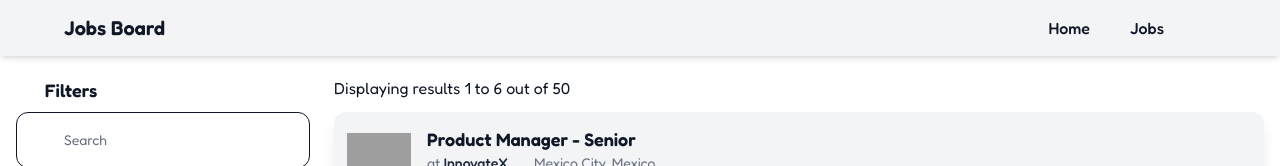
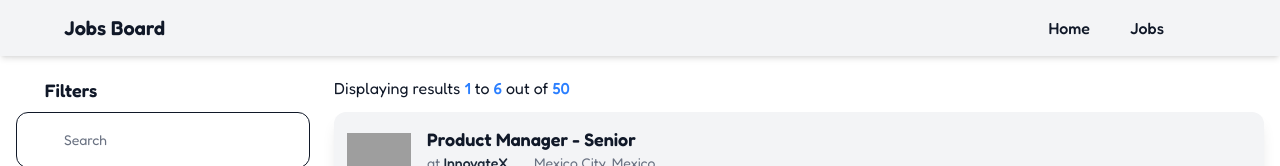
Before and after one commit to Yizack/jobs-board-demo, a Vue app: page /jobs in a window 1280 px wide. Shown: the top 166 px of the page. Built offline with nearby package versions, Linux system fonts and the light colour scheme; grey boxes are pictures that could not be loaded; some icons are missing.

Commit message:
refactor: move display to pagination composable

```diff
--- a/src/stores/jobs.ts
+++ b/src/stores/jobs.ts
@@ -46,22 +46,11 @@ export const useJobsStore = defineStore("jobs", () => {
     });
   });
 
-  const applyFilters = (newFilters: JobFilters) => filters.value = { ...filters.value, ...newFilters };
+  const applyFilters = (newFilters: Partial<JobFilters>) => filters.value = { ...filters.value, ...newFilters };
   const resetFilters = () => filters.reset();
 
   // Pagination for list of jobs
   const pagination = usePagination(filteredData, { pageSize: 6 });
-
-  const display = computed(() => {
-    const currentPage = pagination.currentPage.value;
-    const pageSize = pagination.currentPageSize.value;
-    const isInRange = currentPage <= pagination.pageCount.value && currentPage > 0;
-    return {
-      total: Object.values(filters.value).some(Boolean) ? filteredData.value.length : data.value.length,
-      from: isInRange ? (currentPage - 1) * pageSize + 1 : 0,
-      to: isInRange ? Math.min(currentPage * pageSize, filteredData.value.length) : 0
-    };
-  });
 
   return {
     data,
@@ -70,7 +59,6 @@ export const useJobsStore = defineStore("jobs", () => {
     filters,
     applyFilters,
     resetFilters,
-    pagination,
-    display
+    pagination
   };
 });
--- a/src/utils/pagination.ts
+++ b/src/utils/pagination.ts
@@ -42,9 +42,21 @@ export const usePagination = <T>(items: Ref<T[]>, config: { pageSize: number })
 
   const data = computed(() => items.value.slice(sliceStart.value, sliceEnd.value));
 
+  const display = computed(() => {
+    const currentPage = pagination.currentPage.value;
+    const pageSize = pagination.currentPageSize.value;
+    const isInRange = currentPage <= pagination.pageCount.value && currentPage > 0;
+    return {
+      total: totalItems.value,
+      from: isInRange ? (currentPage - 1) * pageSize + 1 : 0,
+      to: isInRange ? Math.min(currentPage * pageSize, items.value.length) : 0
+    };
+  });
+
   return {
     ...pagination,
     data,
+    display,
     goToPage
   };
 };
--- a/src/views/jobs/JobList.vue
+++ b/src/views/jobs/JobList.vue
@@ -8,7 +8,7 @@ import JobFilters from "~/components/job/JobFilters.vue";
 import ItemsPagination from "~/components/ItemsPagination.vue";
 
 const jobsStore = useJobsStore();
-const { pagination, display, isFetching } = toRefs(jobsStore);
+const { pagination, isFetching } = toRefs(jobsStore);
 </script>
 
 <template>
@@ -19,7 +19,14 @@ const { pagination, display, isFetching } = toRefs(jobsStore);
       </div>
       <div class="col-span-12 md:col-span-8 lg:col-span-9">
         <div v-if="pagination.data.length" class="flex flex-col gap-3">
-          <span v-motion-fade-slide-bottom>Displaying results {{ display.from }} to {{ display.to }} out of {{ display.total }}</span>
+          <span v-motion-fade-slide-bottom>
+            Displaying results
+            <span class="text-primary font-medium">{{ pagination.display.from }}</span>
+            to
+            <span class="text-primary font-medium">{{ pagination.display.to }}</span>
+            out of
+            <span class="text-primary font-medium">{{ pagination.display.total }}</span>
+          </span>
           <TransitionGroup name="list">
             <div v-for="(job, i) of pagination.data" :key="job.id">
               <div v-motion-fade-slide-left :delay="100 + (i + 1) * 50">
```
